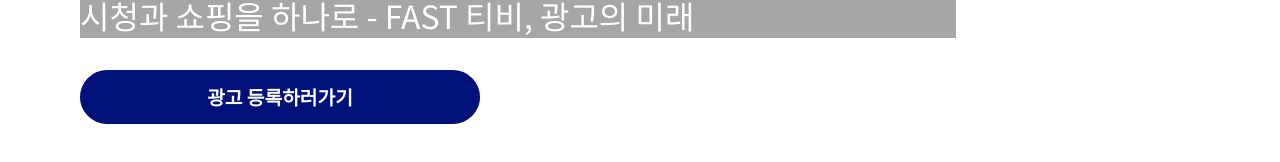
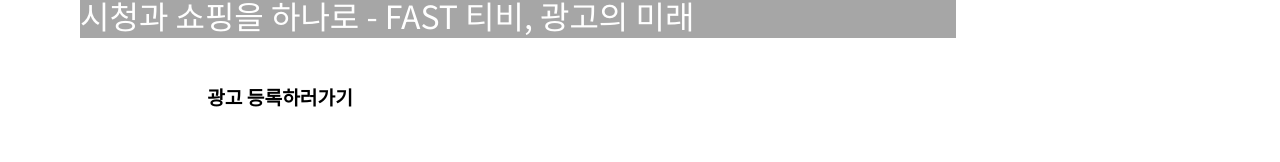
Before and after one commit to pedada6684/STA-D, a React (Create React App) app in the folder stad-web/: page /web-main in a window 1280 px wide. Shown: the part 406-568 px from the top of the page. Built offline with nearby package versions, Linux system fonts and the light colour scheme; the HTML template or start-up script is replaced by a standard one.

Commit message:
design: 메인 페이지 css 변경

```diff
--- a/stad-web/src/pages/Main/WebMain.module.css
+++ b/stad-web/src/pages/Main/WebMain.module.css
@@ -1,8 +1,6 @@
 .contentC {
   padding-top: 5rem;
-  height: inherit;
   display: flex;
-  height: 90.2vh;
   overflow-y: hidden;
   animation: fadein 2.3s;
 }
@@ -48,11 +46,15 @@
   margin-top: 2rem;
   width: 25rem;
   padding: 0.8rem 2rem;
-  background-color: #00127a;
+  background-color: white;
   border-radius: 50px;
   border: 0;
   font-size: 1.2rem;
   font-weight: 800;
-  color: white;
+  color: black;
   cursor: pointer;
 }
+
+.btn:hover {
+  color: #00127a;
+}
```
